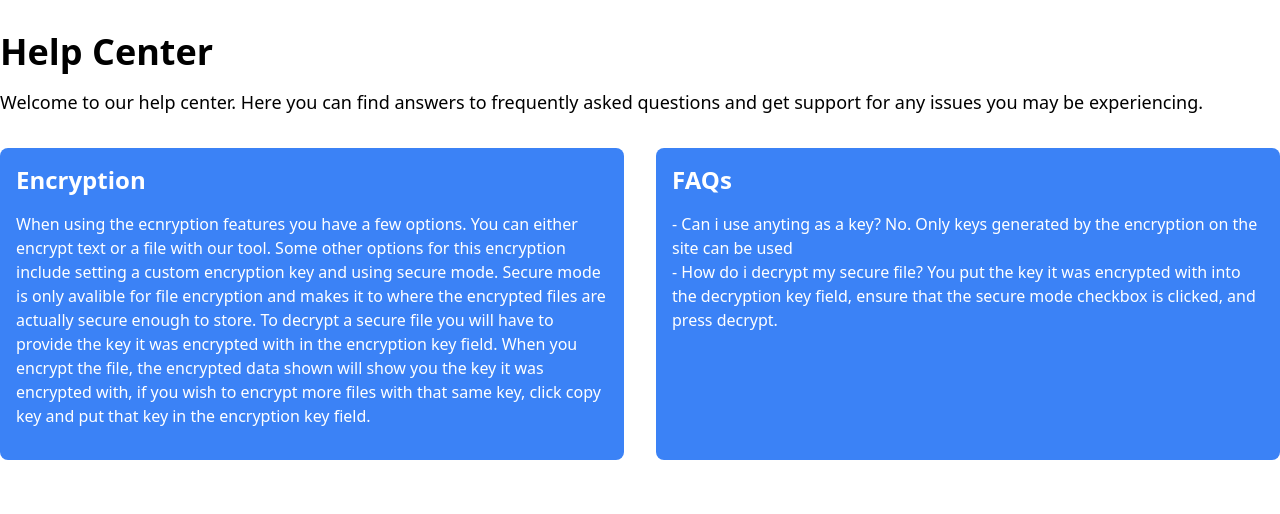
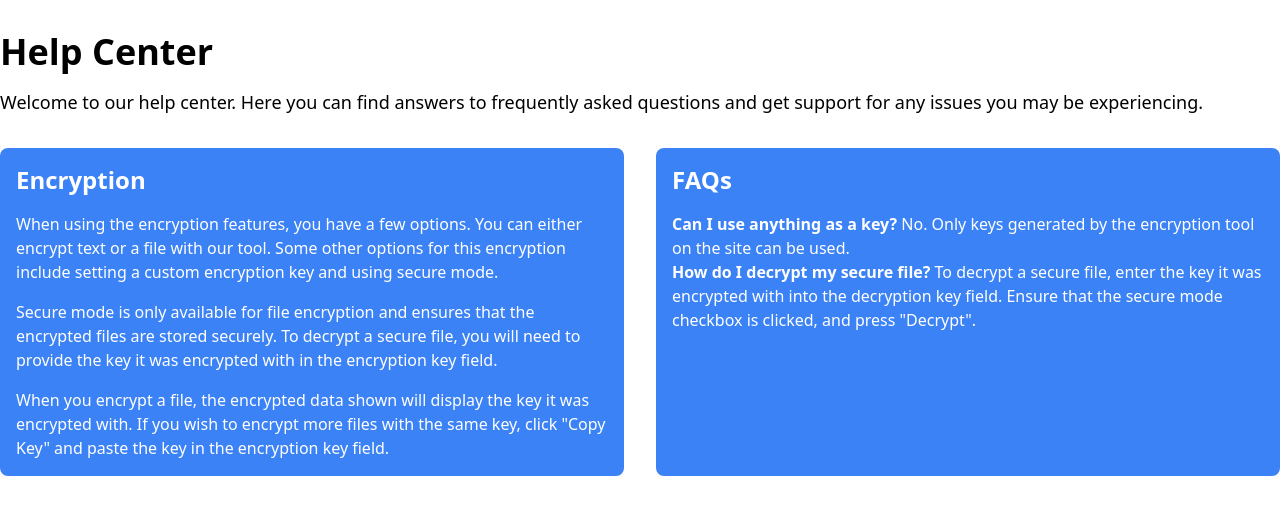
Before and after one commit to pvwnthem/encryption-site, a Next.js app: page /help in a window 1280 px wide. Shown: the top 514 px of the page. Built offline with nearby package versions, Linux system fonts and the light colour scheme.

Commit message:
better formatting, better help info

```diff
--- a/src/app/help/page.tsx
+++ b/src/app/help/page.tsx
@@ -1,5 +1,3 @@
-'use client'
-
 import React from "react";
 import Link from "next/link";
 
@@ -15,21 +13,25 @@ export default function Help() {
           <div className="p-4 bg-blue-500 text-white rounded-lg">
             <h2 className="text-2xl font-bold mb-4">Encryption</h2>
             <p className="mb-4">
-              When using the ecnryption features you have a few options. You can either encrypt text or a file with our tool. Some other options for this encryption include setting a custom encryption key and using secure mode.
-              Secure mode is only avalible for file encryption and makes it to where the encrypted files are actually secure enough to store. To decrypt a secure file you will have to provide the key it was encrypted with in the encryption key field.
-              When you encrypt the file, the encrypted data shown will show you the key it was encrypted with, if you wish to encrypt more files with that same key, click copy key and put that key in the encryption key field.
-
+              When using the encryption features, you have a few options. You can either encrypt text or a file with our tool. Some other options for this encryption include setting a custom encryption key and using secure mode.
             </p>
-
-
+            <p className="mb-4">
+              Secure mode is only available for file encryption and ensures that the encrypted files are stored securely. To decrypt a secure file, you will need to provide the key it was encrypted with in the encryption key field.
+            </p>
+            <p>
+              When you encrypt a file, the encrypted data shown will display the key it was encrypted with. If you wish to encrypt more files with the same key, click "Copy Key" and paste the key in the encryption key field.
+            </p>
           </div>
           <div className="p-4 bg-blue-500 text-white rounded-lg">
             <h2 className="text-2xl font-bold mb-4">FAQs</h2>
-            <p className="mb-4">
-             <p>- Can i use anyting as a key? No. Only keys generated by the encryption on the site can be used </p>
-             <p>- How do i decrypt my secure file? You put the key it was encrypted with into the decryption key field, ensure that the secure mode checkbox is clicked, and press decrypt.</p>
-            </p>
-
+            <ul>
+              <li>
+                <strong>Can I use anything as a key?</strong> No. Only keys generated by the encryption tool on the site can be used.
+              </li>
+              <li>
+                <strong>How do I decrypt my secure file?</strong> To decrypt a secure file, enter the key it was encrypted with into the decryption key field. Ensure that the secure mode checkbox is clicked, and press "Decrypt".
+              </li>
+            </ul>
           </div>
         </div>
       </div>
```
